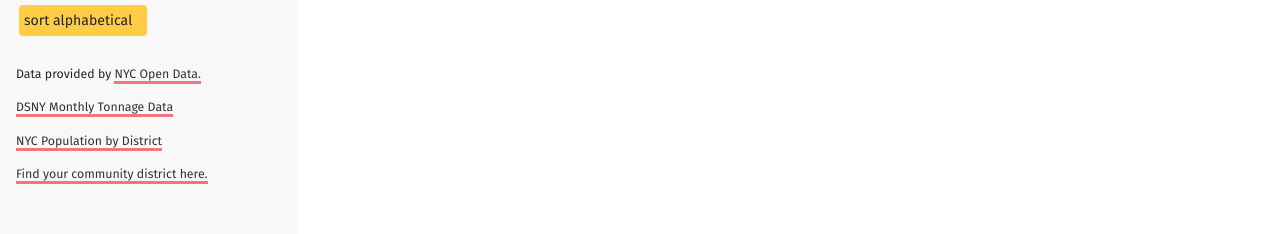
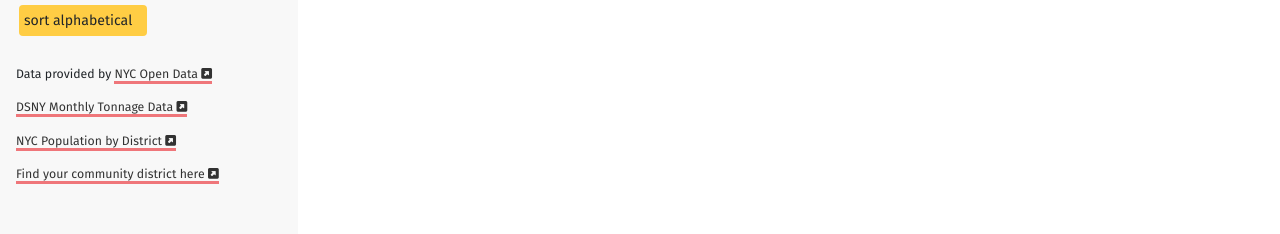
Before and after one commit to snphillips/So-Trashy-React, a React (Create React App) app: page / in a window 1280 px wide. Shown: the part 551-785 px from the top of the page. Built offline with nearby package versions, Linux system fonts and the light colour scheme; no server answers.

Commit message:
add external link icons to links

```diff
--- a/public/index.html
+++ b/public/index.html
@@ -33,6 +33,9 @@
 
     <link rel="stylesheet" href="https://use.fontawesome.com/releases/v5.6.1/css/fontawesome.css" integrity="sha384-WK8BzK0mpgOdhCxq86nInFqSWLzR5UAsNg0MGX9aDaIIrFWQ38dGdhwnNCAoXFxL" crossorigin="anonymous">
 
+    <!-- Font Awesome 2020 -->
+    <script src="https://use.fontawesome.com/490de4e9ac.js"></script>
+
 
 
 
--- a/src/Sidebar.js
+++ b/src/Sidebar.js
@@ -22,10 +22,10 @@ export default class Sidebar extends Component {
           <SortOrderRadio sortOrderRadioSubmit={this.props.sortOrderRadioSubmit} />
 
           <br/>
-          <p className="sidebar-text">Data provided by <a href='https://opendata.cityofnewyork.us/' id="open-data-link">NYC Open Data.</a></p>
-          <p className="sidebar-text"><a href='https://data.cityofnewyork.us/City-Government/DSNY-Monthly-Tonnage-Data/ebb7-mvp5' id="DSNY-tonnage-link">DSNY Monthly Tonnage Data</a></p>
-          <p className="sidebar-text"><a href='https://data.cityofnewyork.us/City-Government/New-York-City-Population-By-Community-Districts/xi7c-iiu2' id="nyc-population-link">NYC Population by District</a></p>
-          <p className="sidebar-text sidebar-link"><a href='https://communityprofiles.planning.nyc.gov/' id="community-district-link">Find your community district here.</a></p>
+          <p className="sidebar-text">Data provided by <a href='https://opendata.cityofnewyork.us/' id="open-data-link">NYC Open Data <i class="fa fa-external-link-square" aria-hidden="true"></i> </a></p>
+          <p className="sidebar-text"><a href='https://data.cityofnewyork.us/City-Government/DSNY-Monthly-Tonnage-Data/ebb7-mvp5' id="DSNY-tonnage-link">DSNY Monthly Tonnage Data <i class="fa fa-external-link-square" aria-hidden="true"></i></a></p>
+          <p className="sidebar-text"><a href='https://data.cityofnewyork.us/City-Government/New-York-City-Population-By-Community-Districts/xi7c-iiu2' id="nyc-population-link">NYC Population by District <i class="fa fa-external-link-square" aria-hidden="true"></i></a></p>
+          <p className="sidebar-text sidebar-link"><a href='https://communityprofiles.planning.nyc.gov/' id="community-district-link">Find your community district here <i class="fa fa-external-link-square" aria-hidden="true"></i></a></p>
 
       </aside>
     );
```
